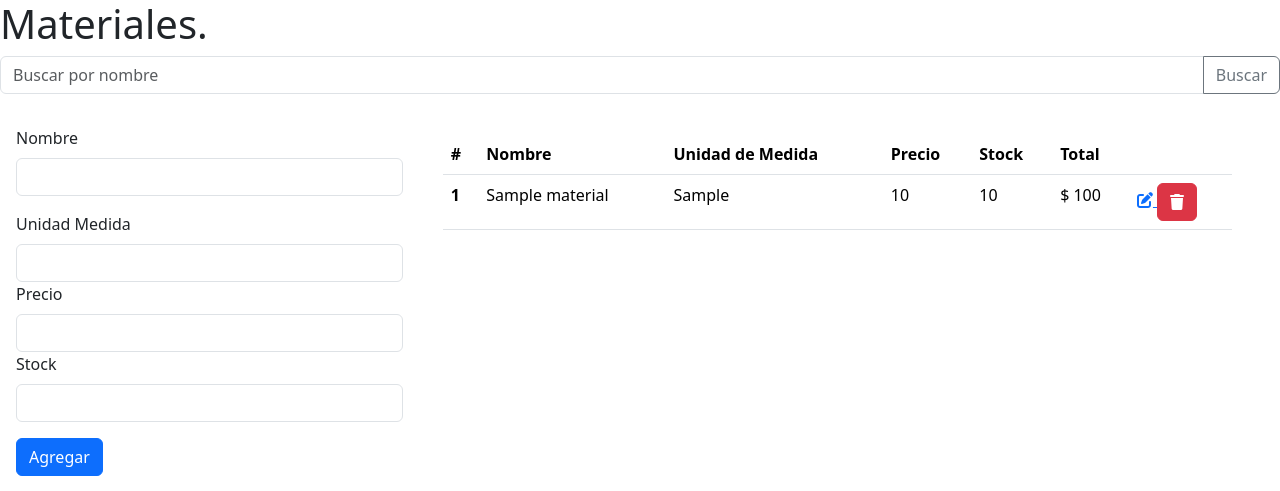
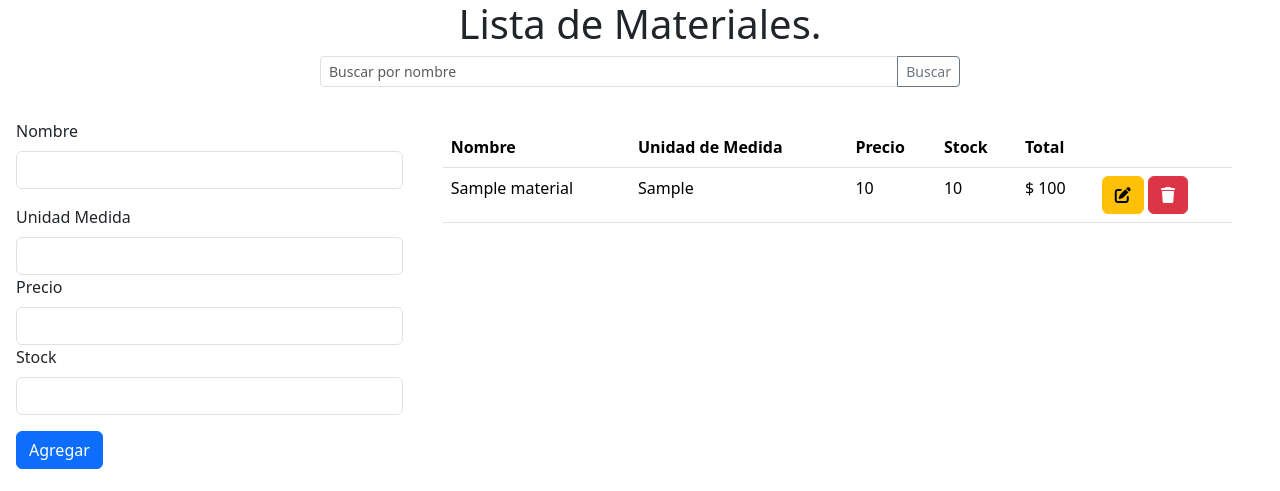
Before and after one commit to LuisZiranda/Crud-Materiales, a PHP site: page /index.php in a window 1280 px wide. Shown: the top 491 px of the page. Run offline with PHP 8.4, Linux system fonts and the light colour scheme; tables that the repository leaves empty or names only in its code hold one stand-in row (values such as "Sample post"); some libraries are stand-ins or nearby versions.

Commit message:
Cambios esteticos

```diff
--- a/controlador/actualizaProducto.php
+++ b/controlador/actualizaProducto.php
@@ -29,6 +29,7 @@ if ($_SERVER['REQUEST_METHOD'] === 'POST' && isset($_POST["btnActualizar"])) {
         }
         return;
     }
+
     $query = "UPDATE materials SET
                 name = '$nombre',
                 unit = '$unidad',
--- a/controlador/eliminar.php
+++ b/controlador/eliminar.php
@@ -5,6 +5,7 @@ if (!empty($_GET["id"])) {
     $id = intval($_GET["id"]);
 
     $resultado = $conexion->query("SELECT stock FROM materials WHERE id = $id");
+
     if ($resultado && $resultado->num_rows > 0) {
         $fila = $resultado->fetch_object();
         if ($fila->stock == 0) {
--- a/index.php
+++ b/index.php
@@ -12,12 +12,14 @@
 
 
 <body>
-    <h1> Materiales. </h1>
-
-    <form method="GET" class="input-group mb-3 col-4">
-        <input type="text" class="form-control" name="buscar_nombre" placeholder="Buscar por nombre" aria-label="Buscar por nombre">
-        <button class="btn btn-outline-secondary" type="submit">Buscar</button>
+    <h1 class="text-center"> Lista de Materiales. </h1>
+<div class="d-flex justify-content-center">
+    <form method="GET" class="input-group input-group-sm mb-3 w-50">
+        <input type="text" class="form-control form-control-sm" name="buscar_nombre" placeholder="Buscar por nombre">
+        <button class="btn btn-outline-secondary btn-sm" type="submit">Buscar</button>
     </form>
+</div>
+</form>
 
     <div class="container-fluid row">
         <form class="col-4 p-3" method="POST">
@@ -54,7 +56,6 @@
             <table class="table">
                 <thead>
                     <tr>
-                        <th scope="col">#</th>
                         <th scope="col">Nombre</th>
                         <th scope="col">Unidad de Medida</th>
                         <th scope="col">Precio</th>
@@ -76,7 +77,6 @@
                         $total = $datos->price * $datos->stock;
                     ?>
                         <tr>
-                            <th scope="row"><?= $datos->id ?></th>
                             <td><?= $datos->name ?></td>
                             <td><?= $datos->unit ?></td>
                             <td><?= $datos->price ?></td>
@@ -84,7 +84,7 @@
                             <td><?= "$ $total" ?></td>
 
                             <td>
-                                <a href="modificarMateriales.php?id=<?= $datos->id ?>"> <i class="fa-solid fa-pen-to-square"></i> </a>
+                                <a href="modificarMateriales.php?id=<?= $datos->id ?>"  class="btn btn-warning"> <i class="fa-solid fa-pen-to-square"></i> </a>
                                 <a href="index.php?id=<?= $datos->id ?>" class="btn btn-danger" onclick="return confirm('¿Seguro que quieres eliminar este material?')"><i class="fa-solid fa-trash"></i></a>
                             </td>
                         </tr>
--- a/modificarMateriales.php
+++ b/modificarMateriales.php
@@ -22,7 +22,8 @@ include "controlador/actualizaProducto.php";
 </head>
 
 <body>
-
+<h1 class="text-center"> Actualizar Materiales. </h1>
+<div class="row justify-content-center">
 <form class="col-4 p-3" method="POST">
     <?php
     if ($datos = $sql->fetch_object()) { ?>
@@ -51,4 +52,5 @@ include "controlador/actualizaProducto.php";
         <div class="alert alert-danger">Material no encontrado.</div>
     <?php } ?>
 </form>
+</div>
 </body>
```
